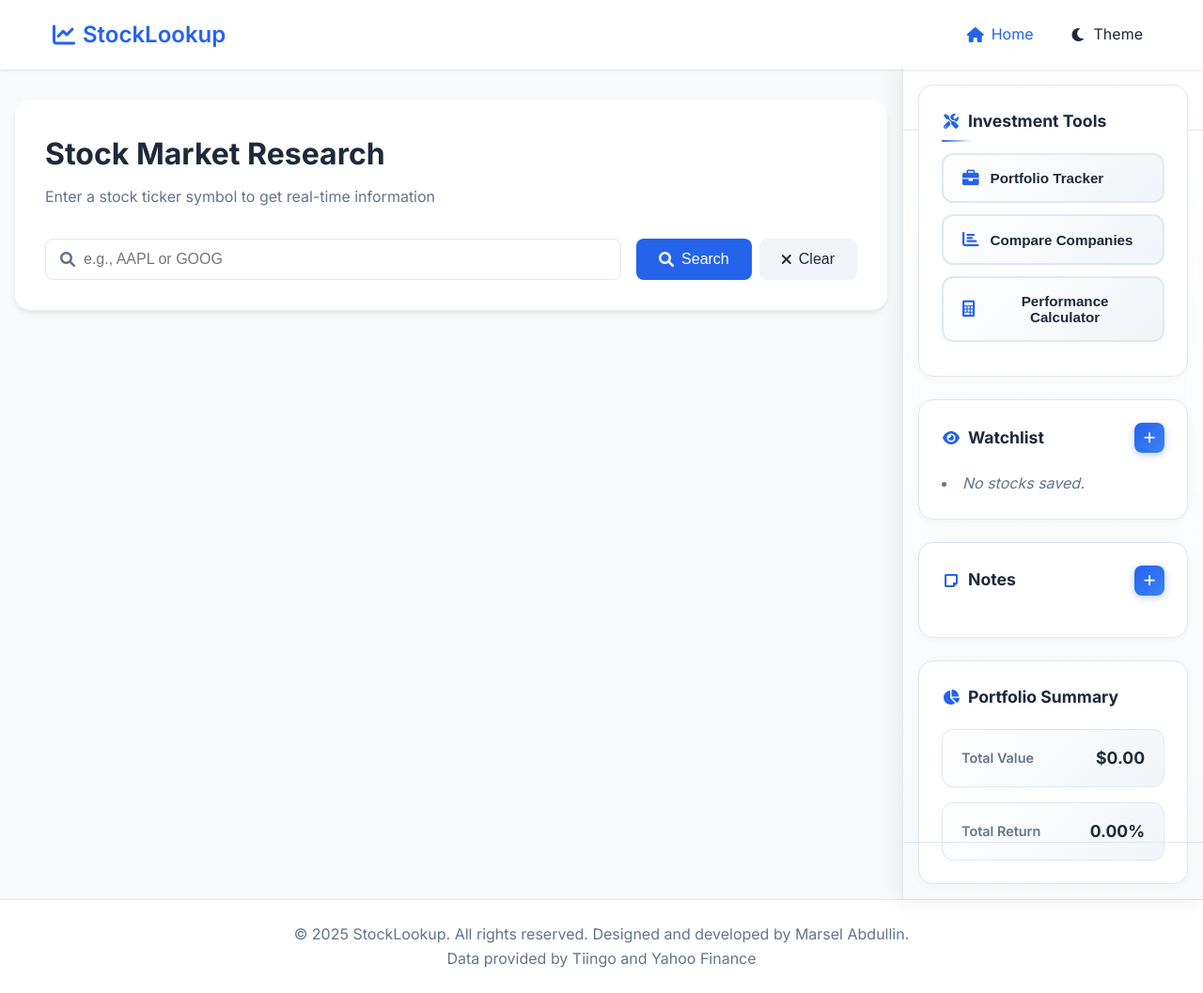
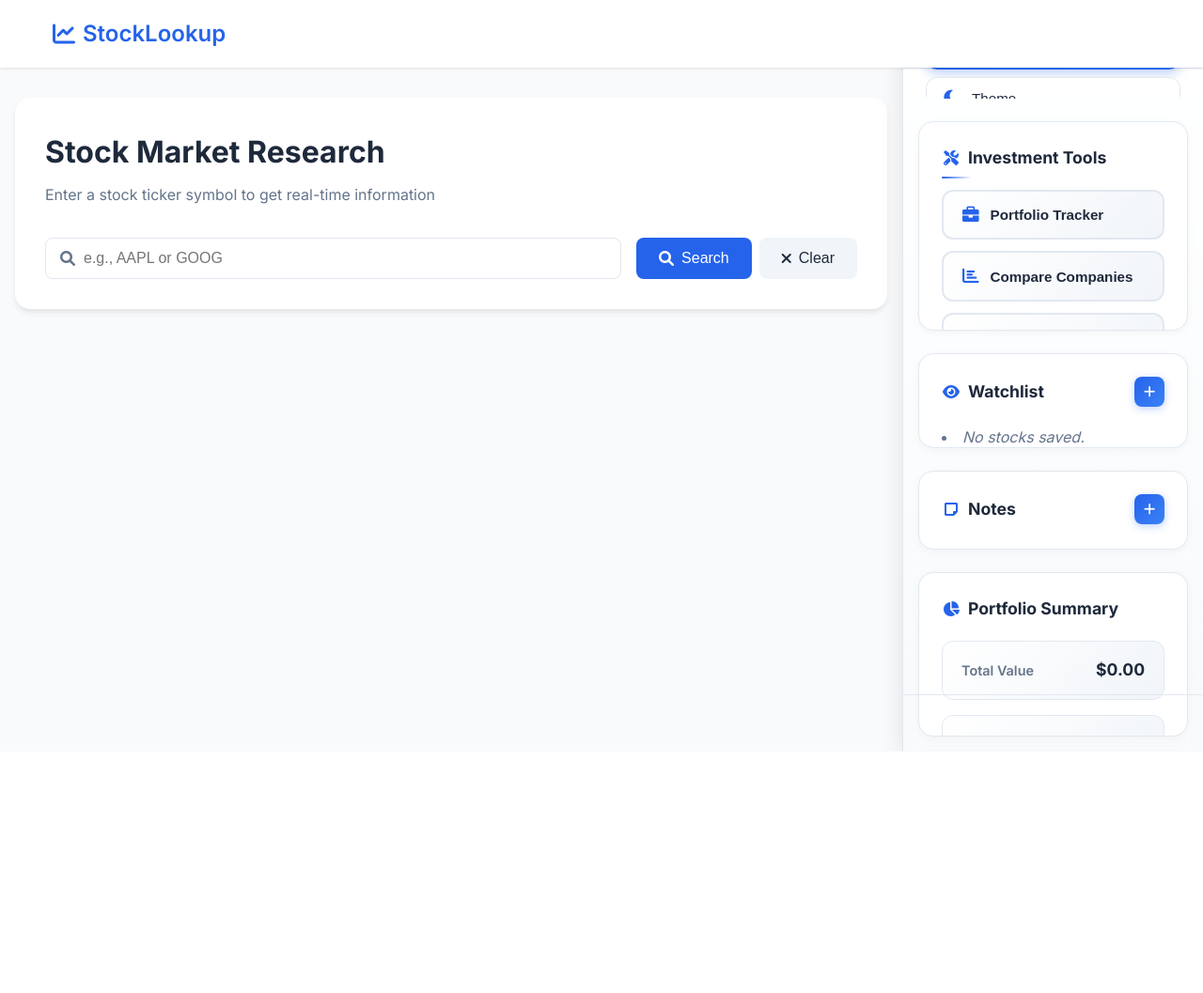
Before and after one commit to FortuneDayZ/Stock-Lookup, a Flask app: page / in a window 1280 px wide. Shown: the whole page at 94% size. After the commit the page ends 800 px from the top, so only its background shows below. Run offline with Flask 3, Linux system fonts and the light colour scheme; data comes from the database, SQL or seed files in the repository.

Commit message:
fixed pandas

```diff
--- a/requirements.txt
+++ b/requirements.txt
@@ -1,6 +1,7 @@
 Flask==2.3.2
 requests==2.31.0
 gunicorn==21.2.0
+numpy>=2.2.5
+pandas>=2.2.3
 defeatbeta-api
-pandas==2.1.4
 beautifulsoup4==4.12.2
--- a/static/script.js
+++ b/static/script.js
@@ -1514,5 +1514,30 @@ function initializeUI() {
   }
 }
 
+// Ensure sidebar toggle functionality is properly initialized
+function ensureSidebarToggle() {
+  const sidebarToggle = document.getElementById('sidebarToggle');
+  const rightSidebar = document.querySelector('.right-sidebar');
+
+  if (sidebarToggle && rightSidebar) {
+    // Ensure the toggle button is visible on mobile
+    if (window.innerWidth <= 1024) {
+      sidebarToggle.style.display = 'flex';
+    } else {
+      sidebarToggle.style.display = 'none';
+    }
+
+    // Add window resize listener to show/hide toggle button
+    window.addEventListener('resize', () => {
+      if (window.innerWidth <= 1024) {
+        sidebarToggle.style.display = 'flex';
+      } else {
+        sidebarToggle.style.display = 'none';
+        rightSidebar.classList.remove('active');
+      }
+    });
+  }
+}
+
 // Call initialization when DOM is loaded
 document.addEventListener('DOMContentLoaded', initializeUI);
--- a/static/styles.css
+++ b/static/styles.css
@@ -39,11 +39,10 @@ body {
   transition: background-color 0.3s, color 0.3s;
   display: grid;
   grid-template-areas:
-    "header header"
-    "main sidebar"
-    "footer footer";
-  grid-template-columns: 1fr 320px;
-  grid-template-rows: auto 1fr auto;
+    "header"
+    "main";
+  grid-template-columns: 1fr;
+  grid-template-rows: auto 1fr;
   min-height: 100vh;
   margin: 0;
   overflow-x: hidden;
@@ -66,6 +65,7 @@ body {
   display: flex;
   justify-content: space-between;
   align-items: center;
+  height: 72px; /* Set explicit height for navbar */
 }
 
 .nav-brand {
@@ -106,6 +106,7 @@ body {
   grid-area: main;
   padding: 2rem 1rem;
   overflow-y: auto;
+  margin-right: 320px; /* Account for fixed sidebar width */
 }
 
 .container {
@@ -886,18 +887,20 @@ input[type="text"]:focus {
 
 /* Enhanced Right Sidebar */
 .right-sidebar {
-  position: relative;
-  width: 100%;
-  height: 100%;
+  position: fixed;
+  top: 0;
+  right: 0;
+  width: 320px;
+  height: 100vh;
   background: linear-gradient(180deg, var(--card-background) 0%, rgba(255, 255, 255, 0.02) 100%);
   box-shadow: -4px 0 20px rgba(0, 0, 0, 0.08);
   border-left: 1px solid var(--border-color);
   backdrop-filter: blur(10px);
   transition: all 0.3s ease;
-  grid-area: sidebar;
   overflow-y: auto;
   display: flex;
   flex-direction: column;
+  z-index: 100;
 }
 
 [data-theme="dark"] .right-sidebar {
@@ -1436,7 +1439,7 @@ input[type="text"]:focus {
 .right-sidebar::before {
   content: '';
   position: absolute;
-  top: 64px; /* Height of navbar */
+  top: 72px; /* Height of navbar */
   left: 0;
   right: 0;
   height: 1px;
@@ -1799,10 +1802,13 @@ input[type="text"]:focus {
   body {
     grid-template-areas:
       "header"
-      "main"
-      "footer";
+      "main";
     grid-template-columns: 1fr;
-    grid-template-rows: auto 1fr auto;
+    grid-template-rows: auto 1fr;
+  }
+
+  .main-content {
+    margin-right: 0; /* Remove margin on mobile */
   }
 
   .right-sidebar {
@@ -1814,16 +1820,10 @@ input[type="text"]:focus {
     transform: translateX(100%);
     transition: transform 0.3s ease;
     z-index: 1000;
-    padding-top: 64px; /* Height of navbar */
-    padding-bottom: 60px; /* Height of footer */
   }
 
   .right-sidebar.active {
     transform: translateX(0);
-  }
-
-  .main-content {
-    margin-right: 0;
   }
 
   /* Add a toggle button for mobile */
@@ -1857,6 +1857,16 @@ input[type="text"]:focus {
   .sidebar-toggle {
     display: none;
   }
+
+  .right-sidebar {
+    position: fixed;
+    top: 0;
+    right: 0;
+    width: 320px;
+    height: 100vh;
+    transform: none;
+    z-index: 100;
+  }
 }
 
 @media (max-width: 768px) {
@@ -1905,3 +1915,80 @@ input[type="text"]:focus {
     padding: 0.875rem 1rem;
   }
 }
+
+/* Navigation Section in Sidebar */
+.navigation-section {
+  padding: 0.5rem;
+  background: transparent;
+  border: none;
+  box-shadow: none;
+}
+
+.navigation-section:hover {
+  transform: none;
+  box-shadow: none;
+  border-color: transparent;
+}
+
+.sidebar-nav-link {
+  width: 100%;
+  padding: 0.75rem 1rem;
+  margin-bottom: 0.5rem;
+  background: var(--card-background);
+  border: 1px solid var(--border-color);
+  border-radius: 0.75rem;
+  color: var(--text-color);
+  font-size: 0.95rem;
+  font-weight: 500;
+  cursor: pointer;
+  display: flex;
+  align-items: center;
+  gap: 0.75rem;
+  transition: all 0.3s ease;
+  text-decoration: none;
+  position: relative;
+  overflow: hidden;
+}
+
+.sidebar-nav-link::before {
+  content: '';
+  position: absolute;
+  top: 0;
+  left: -100%;
+  width: 100%;
+  height: 100%;
+  background: linear-gradient(90deg, transparent, rgba(255, 255, 255, 0.1), transparent);
+  transition: left 0.5s ease;
+}
+
+.sidebar-nav-link:hover::before {
+  left: 100%;
+}
+
+.sidebar-nav-link:hover {
+  background: linear-gradient(135deg, var(--primary-color), var(--secondary-color));
+  border-color: var(--primary-color);
+  color: white;
+  transform: translateY(-1px);
+  box-shadow: 0 4px 12px rgba(37, 99, 235, 0.3);
+}
+
+.sidebar-nav-link.active {
+  background: linear-gradient(135deg, var(--primary-color), var(--secondary-color));
+  border-color: var(--primary-color);
+  color: white;
+  box-shadow: 0 4px 12px rgba(37, 99, 235, 0.3);
+}
+
+.sidebar-nav-link i {
+  font-size: 1.1rem;
+  color: var(--primary-color);
+  transition: color 0.3s ease;
+  width: 1.25rem;
+  text-align: center;
+}
+
+.sidebar-nav-link:hover i,
+.sidebar-nav-link.active i {
+  color: white;
+}
--- a/templates/index.html
+++ b/templates/index.html
@@ -24,10 +24,6 @@
       <div class="nav-brand">
         <i class="fas fa-chart-line"></i>
         <span>StockLookup</span>
-      </div>
-      <div class="nav-links">
-        <a href="/" class="active"><i class="fas fa-home"></i> Home</a>
-        <a href="#" id="themeToggle"><i class="fas fa-moon"></i> Theme</a>
       </div>
     </div>
   </nav>
@@ -88,6 +84,18 @@
   <!-- Right Sidebar -->
   <aside class="right-sidebar">
     <div class="sidebar-content">
+      <!-- Navigation Section -->
+      <div class="sidebar-section navigation-section">
+        <a href="/" class="sidebar-nav-link active">
+          <i class="fas fa-home"></i>
+          <span>Home</span>
+        </a>
+        <button id="themeToggle" class="sidebar-nav-link">
+          <i class="fas fa-moon"></i>
+          <span>Theme</span>
+        </button>
+      </div>
+
       <div class="sidebar-section">
         <h3><i class="fas fa-tools"></i> Investment Tools</h3>
         <button id="portfolioBtn" class="sidebar-btn">
@@ -151,14 +159,6 @@
     <i class="fas fa-bars"></i>
   </button>
 
-  <!-- Footer -->
-  <footer class="footer">
-    <div class="footer-content">
-      <p>&copy;  2025 StockLookup. All rights reserved. Designed and developed by Marsel Abdullin.</p>
-      <p>Data provided by Tiingo and Yahoo Finance</p>
-    </div>
-  </footer>
-
   <!-- -----------------------------------------------------------
        JavaScript: Handles form submission and tab logic
   ----------------------------------------------------------- -->
```
